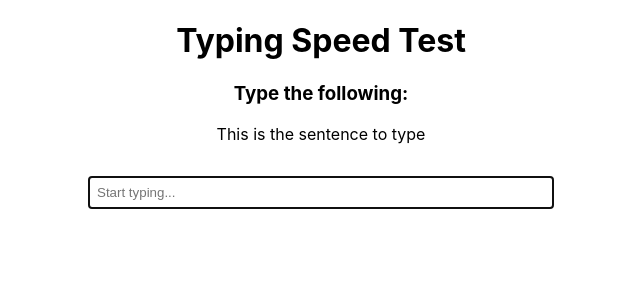
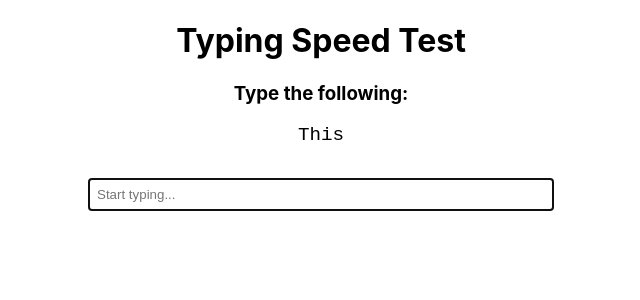
Before and after one commit to RM92023/Code-Challenge-YourWayLearning, a React (Create React App) app: page / in a window 1280 px wide. Shown: the top 300 px of the page, without its empty margins (319-959 px from the left). Built offline with nearby package versions, Linux system fonts and the light colour scheme.

Commit message:
feat(HU05): show real-time color feedback for correct and incorrect character

```diff
--- a/src/App.tsx
+++ b/src/App.tsx
@@ -2,6 +2,7 @@ import TypingInput from "./components/TypingInput";
 import { useTypingTest } from "./hooks/useTypingTest";
 import ControlButtons from "./components/ControlButtons";
 import "./App.css";
+import TextDisplay from "./components/TextDisplay";
 
 const App = () => {
   const {
@@ -24,7 +25,10 @@ const App = () => {
           : "Type the following:"}
       </h3>
 
-      <p>{words.join(" ")}</p>
+      <p>{words.length > 0 && (
+  <TextDisplay targetText={words[0]} userInput={input} />
+)}
+</p>
 
       <TypingInput
         input={input}
--- /dev/null
+++ b/src/components/TextDisplay.tsx
@@ -0,0 +1,26 @@
+interface Props {
+  targetText: string;
+  userInput: string;
+}
+
+const TextDisplay = ({ targetText = "", userInput }: Props) => {
+  return (
+    <p className="text-display">
+      {targetText.split("").map((char, index) => {
+        let className = "";
+
+        if (index < userInput.length) {
+          className = userInput[index] === char ? "correct" : "incorrect";
+        }
+
+        return (
+          <span key={index} className={className}>
+            {char}
+          </span>
+        );
+      })}
+    </p>
+  );
+};
+
+export default TextDisplay;
--- a/src/index.css
+++ b/src/index.css
@@ -58,3 +58,18 @@ code {
 .control-buttons {
   margin-top: 20px;
 }
+
+.text-display {
+  font-size: 1.2rem;
+  font-family: monospace;
+  white-space: pre-wrap;
+  margin-bottom: 1rem;
+}
+
+.correct {
+  color: #93C43F;
+}
+
+.incorrect {
+  color: #F25151;
+}
```
